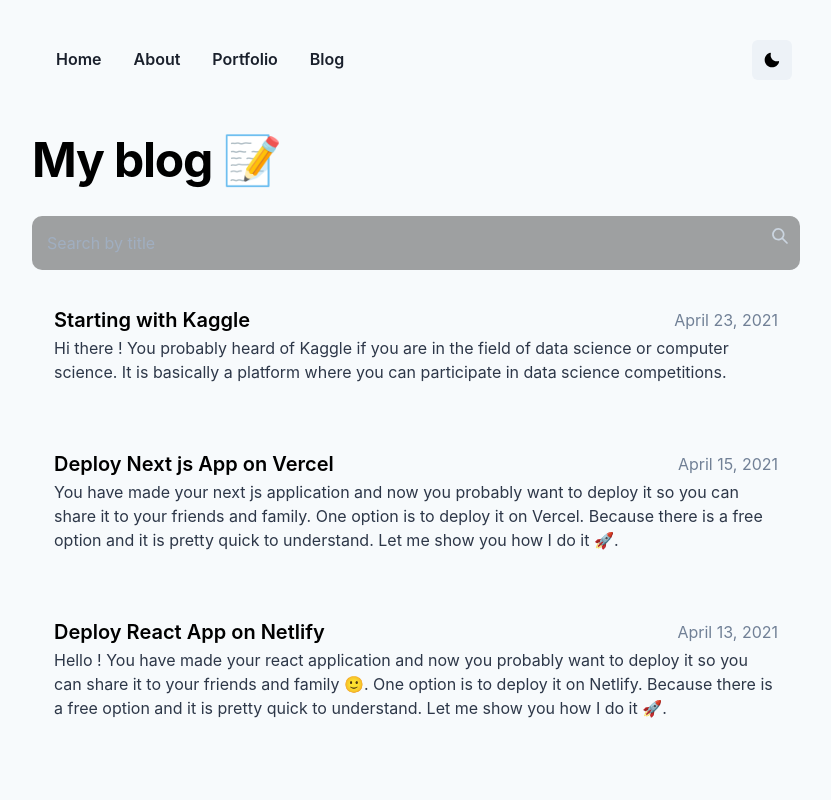
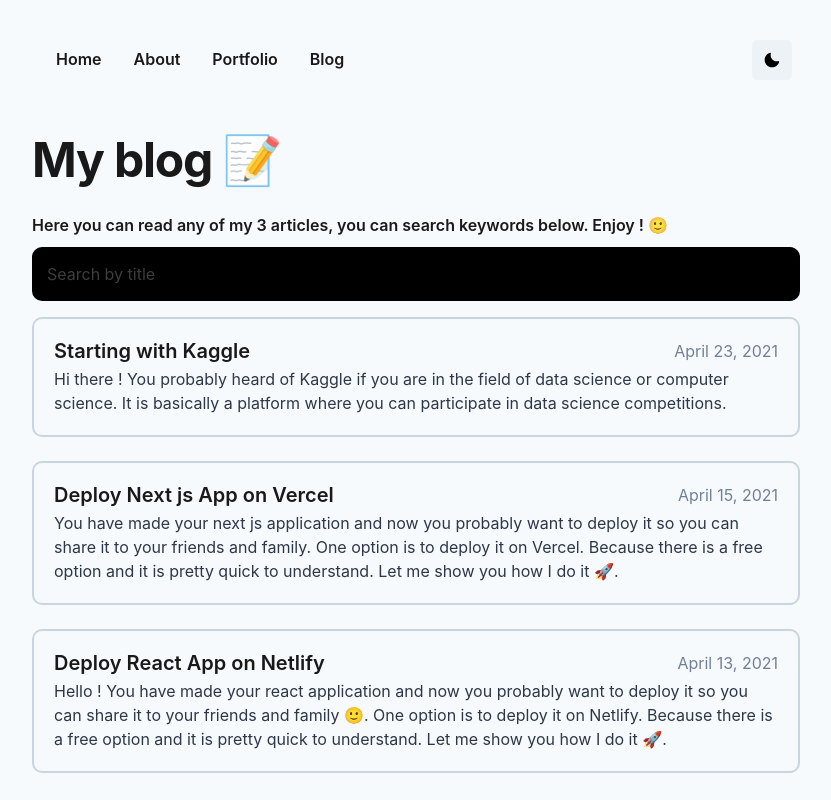
Before and after one commit to Thosam1/thosam_personal_blog, a Next.js app: page /blog in a window 1280 px wide. Shown: the top 800 px of the page, without its empty margins (224-1055 px from the left). Built offline with nearby package versions, Linux system fonts and the light colour scheme.

Commit message:
theming all done

```diff
--- a/components/BlogPost.js
+++ b/components/BlogPost.js
@@ -2,7 +2,7 @@
 // after fetching the data, we will map and render blog posts as rectangles (in columns below search bar)
 import React from "react";
 import NextLink from "next/link";
-import { useColorMode, Heading, Text, Flex, Box, Link } from "@chakra-ui/react";
+import { useColorMode, Heading, Text, Flex, Box, Link, border, color } from "@chakra-ui/react";
 import { parseISO, format } from "date-fns"; // to parse through the dates
 
 const BlogPost = ({ title, publishedAt, summary, slug }) => {
@@ -11,6 +11,10 @@ const BlogPost = ({ title, publishedAt, summary, slug }) => {
     light: "gray.700",
     dark: "gray.400",
   };
+  const borderColor = {
+    light: "gray.300",
+    dark: "#ffffff09"
+  }
 
   return (
     <NextLink href={`blog/${slug}`} passHref>
@@ -20,7 +24,7 @@ const BlogPost = ({ title, publishedAt, summary, slug }) => {
         display="block"
         width="100%"
         border={"2px"}
-        borderColor={"#ffffff09"}
+        borderColor={borderColor[colorMode]}
         borderRadius={10}
         _hover={{
           borderColor: "#A0AEC0",
--- a/components/Container.js
+++ b/components/Container.js
@@ -18,13 +18,14 @@ const Container = ({ children }) => {
   // for customizing based on light mode vs dark mode -> dynamically
   const { colorMode } = useColorMode();
 
-  const bgColor = {
-    light: "#F7FAFC",
-    dark: "#171717",
-  };
+  // no need to override here since already done in _app.js
+  // const bgColor = {
+  //   light: "#F7FAFC",
+  //   dark: "hsl(200, 7%, 8%)",
+  // };
 
   const color = {
-    light: "black",
+    light: "RGBA(0, 0, 0, 0.90)", // "gray.700",
     dark: "white",
   };
 
@@ -36,7 +37,7 @@ const Container = ({ children }) => {
         as="main"
         justifyContent="center"
         flexDirection="column"
-        bg={bgColor[colorMode]} // bg color
+        // bg={bgColor[colorMode]} // bg color
         color={color[colorMode]} // text color
         px={[0, 4, 4]}
         mt={[4, 8, 4]}
@@ -49,7 +50,6 @@ const Container = ({ children }) => {
 
         {/* button scroll back to top */}
         <ScrollTopButton />
-
       </Flex>
 
       {/* Footer should take whole space */}
--- a/components/Navbar.js
+++ b/components/Navbar.js
@@ -24,15 +24,18 @@ import DarkModeSwitch from "./DarkModeSwitch";
 import { motion } from "framer-motion";
 
 const Navbar = () => {
-  // to know which link we are currently in -> color the current navbar link
-  const router = useRouter();
-
   // for customizing based on light mode vs dark mode -> dynamically
   const { colorMode } = useColorMode();
 
-  const bgColor = {
-    light: "#F7FAFC",
-    dark: "#171717",
+  // no need since defined in _app.js
+  // const bgColor = {
+  //   light: "#F7FAFC",
+  //   dark: "#171717",
+  // };
+
+  const color = {
+    light: "RGBA(0, 0, 0, 0.90)",
+    dark: "white",
   };
 
   const navHoverBg = {
@@ -42,10 +45,10 @@ const Navbar = () => {
 
   // building our navbar
   const StickyNav = styled(Flex)`
-    position: sticky;
+    /* position: sticky; */
     z-index: 10;
     top: 0;
-    backdrop-filter: saturate(180%) blur(20px);
+    /* backdrop-filter: saturate(180%) blur(20px); */
     transition: height 0.5s, line-height 0.5s;
   `;
 
@@ -62,13 +65,14 @@ const Navbar = () => {
         maxWidth="800px"
         minWidth="356px"
         width="100%"
-        bg={bgColor[colorMode]}
+        // bg={bgColor[colorMode]}
         as="nav"
         px={[2, 6, 6]}
         py={2}
         mt={8}
         mb={[0, 0, 8]}
         mx="auto"
+        color={color[colorMode]}
       >
         <Box>
           <NextLink href="/" passHref>
--- a/components/ProjectCard.js
+++ b/components/ProjectCard.js
@@ -28,7 +28,7 @@ export default function ProjectCard({
         <Box
           maxW={"700px"} // so can take up to whole width
           w={"full"}
-          bg={useColorModeValue("white", "gray.900")}
+          bg={useColorModeValue("blue.100", "gray.900")}
           rounded={"25px"}
           p={6}
           overflow={"hidden"}
@@ -63,7 +63,7 @@ export default function ProjectCard({
             </Heading>
             <Text color={"gray.500"}>{description}</Text>
           </Stack>
-          <Stack mt={6} direction={"row"} spacing={6} align={"center"}>
+          <Stack mt={6} direction={"row"} spacing={6} align={"center"} >
             {demoLink && (
               <Link href={demoLink} isExternal>
                 <Stack direction={"row"} align={"center"}>
--- a/components/SkillCard.js
+++ b/components/SkillCard.js
@@ -23,7 +23,7 @@ const SkillCard = ({ name, image, link, description }) => {
         <Link isExternal> */}
           <HStack
             p={4}
-            bg={useColorModeValue("white", "gray.800")}
+            bg={useColorModeValue("blue.100", "gray.800")}
             rounded="xl"
             borderWidth="1px"
             borderColor={useColorModeValue("gray.100", "gray.700")}
@@ -42,7 +42,7 @@ const SkillCard = ({ name, image, link, description }) => {
               boxShadow="inset 0 0 1px 1px rgba(0, 0, 0, 0.015)"
             >
               <Box
-                bg="#39465B"
+                bg={useColorModeValue("orange.100", "#39465B")}
                 position="absolute"
                 top={0}
                 bottom={0}
--- a/pages/_app.js
+++ b/pages/_app.js
@@ -14,6 +14,9 @@ import { Global, css } from "@emotion/react";
 
 // importing prism light and dark theme for code snippets
 import { prismLightTheme, prismDarkTheme } from "../styles/prism";
+
+// our custom bg style
+import { bgColor } from "../styles/theme_color_schemes";
 
 // SEO
 import { DefaultSeo } from "next-seo";
@@ -44,7 +47,7 @@ const GlobalStyle = ({ children }) => {
             display: flex;
             flex-direction: column;
             min-height: 100vh;
-            background: ${colorMode === "light" ? "#F7FAFC" : "#171717"};
+            background: ${colorMode === "light" ? bgColor.light : bgColor.dark};
           }
         `}
       />
@@ -61,7 +64,7 @@ function MyApp({ Component, pageProps }) {
       <ChakraProvider resetCSS theme={customTheme}>
         <ColorModeProvider
           options={{
-            initialColorMode: "light",
+            initialColorMode: "dark",
             useSystemColorMode: true,
           }}
         >
--- a/pages/blog.js
+++ b/pages/blog.js
@@ -4,6 +4,7 @@ import Head from "next/head";
 
 // chakra components
 import {
+  useColorMode,
   Heading,
   Flex,
   Stack,
@@ -13,6 +14,7 @@ import {
   Text,
   VStack,
   Spacer,
+  HStack,
 } from "@chakra-ui/react";
 
 // custom components
@@ -28,7 +30,7 @@ import { getAllFilesFrontMatter } from "../lib/mdx";
 // SEO
 import { NextSeo } from "next-seo";
 
-const url = 'https://thosam.vercel.app/blog'
+const url = "https://thosam.vercel.app/blog";
 const title = "Blog - Thösam Norlha-Tsang";
 const description =
   "My blog page where you can learn from my experience and read interesting articles !";
@@ -42,11 +44,16 @@ const SEO = {
   openGraph: {
     title,
     description,
-    url
+    url,
   },
 };
 
 export default function Blog({ posts }) {
+  const { colorMode } = useColorMode();
+  const input_Bg = {
+    light: "black",
+    dark: "blackAlpha.500",
+  };
 
   // state is needed for search functionality
   const [searchValue, setSearchValue] = useState("");
@@ -86,23 +93,22 @@ export default function Blog({ posts }) {
             <Heading letterSpacing="tight" mb={8} as="h1" size="2xl">
               My blog 📝
             </Heading>
-            {/* <Text>
-            ({posts.length} posts)
-            </Text> */}
+
+            <Heading size="sm" as="h3" mb={3} fontWeight="medium">
+              Here you can read any of my {posts.length} articles, you can search keywords below. Enjoy ! 🙂
+            </Heading>
+
             <InputGroup mb={4} mr={4} w="100%" alignContent={"center"}>
               <Input
                 aria-label="Search by title"
                 placeholder="Search by title"
                 onChange={(e) => setSearchValue(e.target.value)}
                 variant="unstyled"
-                // border="1px"
                 p="15px"
-                bg={"blackAlpha.500"}
+                bg={input_Bg[colorMode]}
                 borderRadius="10px"
+                color={"white"}
               />
-              <InputRightElement>
-                <SearchIcon color="gray.300" />
-              </InputRightElement>
             </InputGroup>
 
             {!filteredBlogPosts.length && "No posts found :("}
--- a/pages/index.js
+++ b/pages/index.js
@@ -53,7 +53,7 @@ export default function Index() {
   // so subtext is a bit lighter
   const colorSecondary = {
     light: "gray.700",
-    dark: "gray.400",
+    dark: "gray.500",
   };
 
   return (
--- /dev/null
+++ b/styles/theme_color_schemes.js
@@ -0,0 +1,39 @@
+// used in Container.js, Navbar and Footer individually
+
+// for background
+export const bgColor = {
+  light: "#F7FAFC",
+  dark: "#0F0F0F",
+};
+
+// for text
+const base_color = {
+  light: "black",
+  dark: "white",
+};
+
+
+// ----------
+
+// base theme
+const base_bgColor = {
+    light: "#F7FAFC",
+    dark: "#171717",
+  };
+
+// coal theme
+const bg_Coal = {
+    light: "",
+    dark: "#131516"
+}
+
+const bg_nicer = {
+    light: "",
+    dark: "#0F0F0F"
+}
+
+// ----------
+export const secondaryTextColor = {
+    light: "gray.700",
+    dark: "gray.400",
+  };
```
